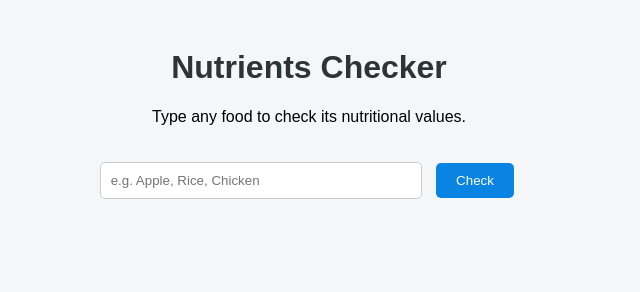
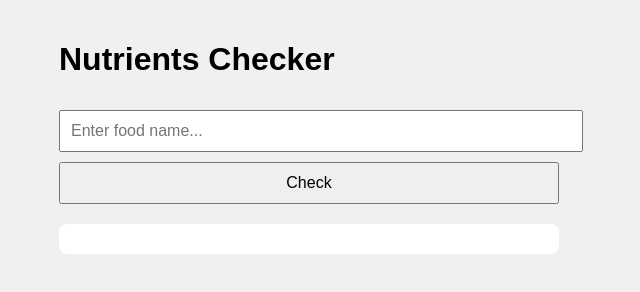
Before and after one commit to taufique2073-bony/Nutrients---Checker, a plain HTML site: page index.html in a window 1280 px wide. Shown: the whole page, without its empty margins (331-971 px from the left). Drawn offline with Linux system fonts and the light colour scheme.

Commit message:
Update index.html

```diff
--- a/index.html
+++ b/index.html
@@ -7,80 +7,98 @@
   <style>
     body {
       font-family: Arial, sans-serif;
-      background: #f4f6f8;
+      background: #f0f0f0;
       padding: 20px;
+      max-width: 500px;
+      margin: auto;
+    }
+    input, button {
+      width: 100%;
+      padding: 10px;
+      font-size: 16px;
+      margin-top: 10px;
+    }
+    #result {
+      margin-top: 20px;
+      background: white;
+      padding: 15px;
+      border-radius: 8px;
+    }
+    #loading {
+      display: none;
       text-align: center;
-    }
-    h1 {
-      color: #2d3436;
-    }
-    input[type="text"] {
-      width: 300px;
-      padding: 10px;
-      margin-top: 20px;
-      border: 1px solid #ccc;
-      border-radius: 5px;
-    }
-    button {
-      padding: 10px 20px;
-      margin-left: 10px;
-      background: #0984e3;
-      color: white;
-      border: none;
-      border-radius: 5px;
-      cursor: pointer;
-    }
-    .result {
-      margin-top: 30px;
-      text-align: left;
-      display: inline-block;
-    }
-    .result h2 {
-      color: #00b894;
+      margin-top: 15px;
     }
   </style>
 </head>
 <body>
   <h1>Nutrients Checker</h1>
-  <p>Type any food to check its nutritional values.</p>
-  <input type="text" id="foodInput" placeholder="e.g. Apple, Rice, Chicken">
-  <button onclick="getNutrition()">Check</button>
+  <input type="text" id="foodInput" placeholder="Enter food name..." />
+  <button onclick="getNutrients()">Check</button>
 
-  <div class="result" id="result"></div>
+  <div id="loading">Loading...</div>
+  <div id="result"></div>
 
   <script>
-    async function getNutrition() {
-      const food = document.getElementById("foodInput").value;
-      const resultDiv = document.getElementById("result");
-      resultDiv.innerHTML = "Loading...";
+    async function getNutrients() {
+      const query = document.getElementById('foodInput').value.trim();
+      const appId = '3b07311c';    // Replace with your App ID
+      const appKey = 'c355e4638a1e8e4f9596a0d6a59200a7';  // Replace with your App Key
 
-      const appId = "3b07311c"; // Replace with your App ID
-      const appKey = "c355e4638a1e8e4f9596a0d6a59200a7"; // Replace with your App Key
+      if (!query) {
+        alert("Please enter a food name.");
+        return;
+      }
+
+      document.getElementById('loading').style.display = 'block';
+      document.getElementById('result').innerHTML = '';
 
       try {
-        const response = await fetch(`https://trackapi.nutritionix.com/v2/natural/nutrients`, {
-          method: "POST",
+        const response = await fetch("https://trackapi.nutritionix.com/v2/natural/nutrients", {
+          method: 'POST',
           headers: {
-            "Content-Type": "application/json",
-            "x-app-id": appId,
-            "x-app-key": appKey,
+            'Content-Type': 'application/json',
+            'x-app-id': appId,
+            'x-app-key': appKey
           },
-          body: JSON.stringify({ query: food }),
+          body: JSON.stringify({ query })
         });
 
         const data = await response.json();
-        const item = data.foods[0];
+        document.getElementById('loading').style.display = 'none';
 
-        resultDiv.innerHTML = `
-          <h2>${item.food_name}</h2>
-          <p><strong>Calories:</strong> ${item.nf_calories}</p>
-          <p><strong>Protein:</strong> ${item.nf_protein} g</p>
-          <p><strong>Carbs:</strong> ${item.nf_total_carbohydrate} g</p>
-          <p><strong>Fat:</strong> ${item.nf_total_fat} g</p>
-          <p><strong>Serving Size:</strong> ${item.serving_qty} ${item.serving_unit}</p>
-        `;
+        if (data.foods && data.foods.length > 0) {
+          const item = data.foods[0];
+
+          // Extract extra nutrients
+          const getNutrient = (id) => {
+            const n = item.full_nutrients.find(n => n.attr_id === id);
+            return n ? `${n.value}g` : 'N/A';
+          };
+
+          const fiber = getNutrient(291);
+          const sugar = getNutrient(269);
+          const sodium = getNutrient(307);
+          const satFat = getNutrient(606);
+
+          document.getElementById('result').innerHTML = `
+            <h3>${item.food_name}</h3>
+            <p><strong>Calories:</strong> ${item.nf_calories}</p>
+            <p><strong>Protein:</strong> ${item.nf_protein}g</p>
+            <p><strong>Carbs:</strong> ${item.nf_total_carbohydrate}g</p>
+            <p><strong>Fat:</strong> ${item.nf_total_fat}g</p>
+            <p><strong>Fiber:</strong> ${fiber}</p>
+            <p><strong>Sugar:</strong> ${sugar}</p>
+            <p><strong>Saturated Fat:</strong> ${satFat}</p>
+            <p><strong>Sodium:</strong> ${sodium}</p>
+          `;
+        } else {
+          document.getElementById('result').innerText = 'Food not found.';
+        }
+
       } catch (error) {
-        resultDiv.innerHTML = "Error fetching data. Please try again.";
+        document.getElementById('loading').style.display = 'none';
+        document.getElementById('result').innerText = 'Error fetching data. Please try again later.';
       }
     }
   </script>
```
